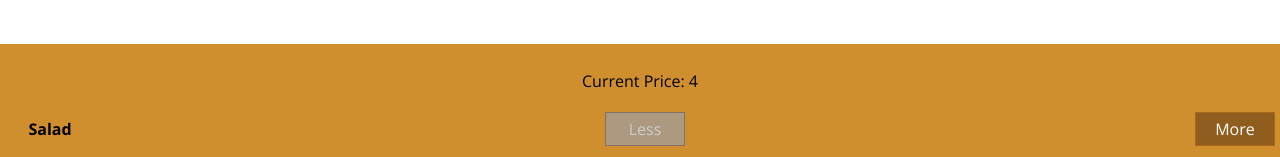
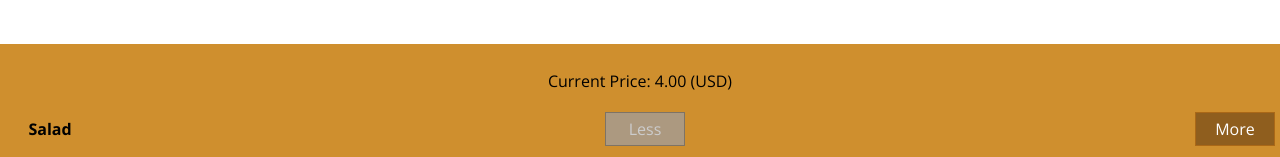
Before and after one commit to ChanakaR/burger-builder, a React app: page / in a window 1280 px wide. Shown: the part 294-451 px from the top of the page. Built offline with nearby package versions, Linux system fonts and the light colour scheme.

Commit message:
fixed the number of decimal points showing in price

```diff
--- a/src/components/Burger/BuildControls/BuildControls.js
+++ b/src/components/Burger/BuildControls/BuildControls.js
@@ -13,7 +13,7 @@ const controls = [
 const buildControls = (props) => {
     return (
         <div className={classes.BuildControls}>
-            <p>Current Price: {props.price}</p>
+            <p>Current Price: {props.price.toFixed(2)} (USD)</p>
             {controls.map(ctrl=>(
                 <BuildControl
                     label={ctrl.label}
```
